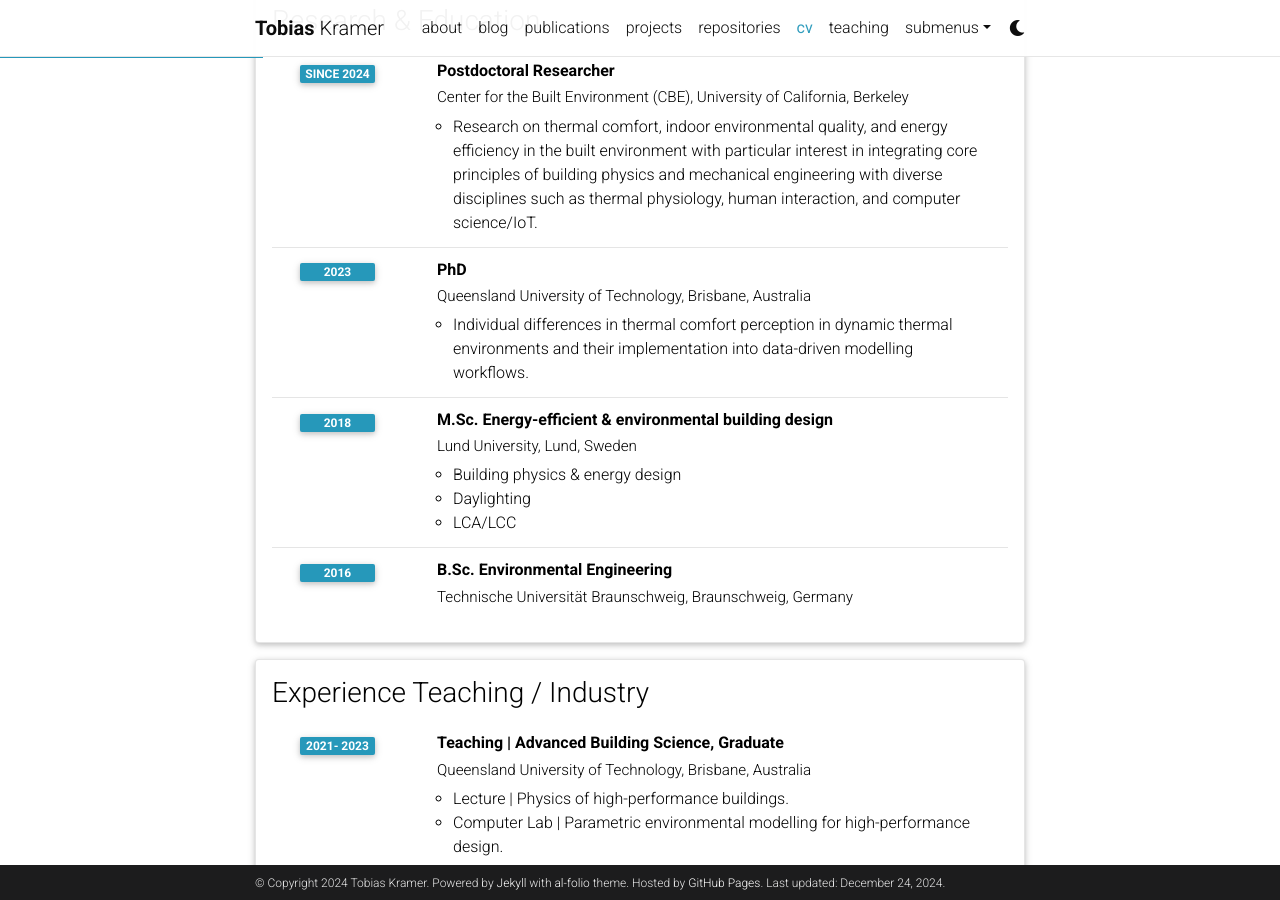
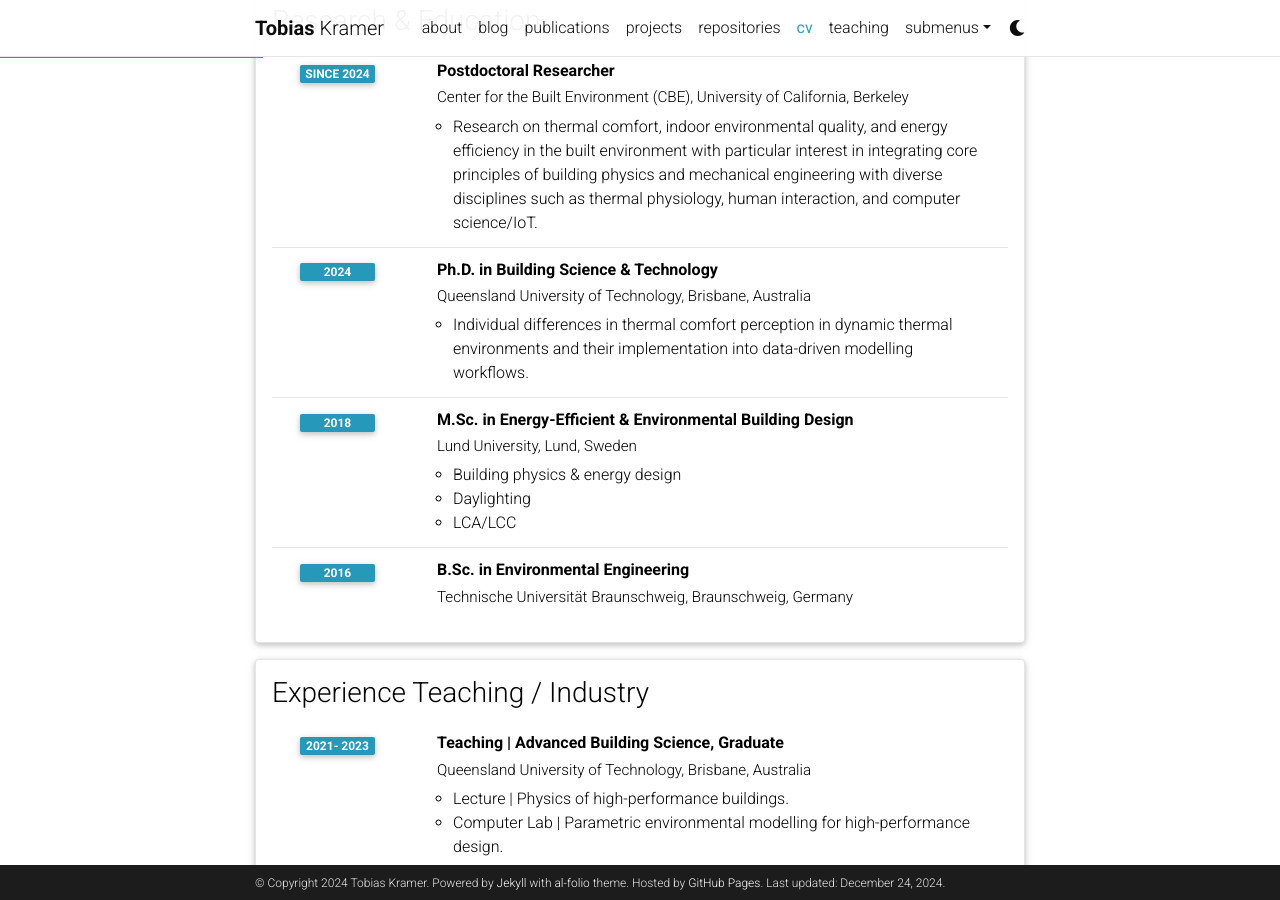
Before and after one commit to t-kramer/t-kramer.github.io, a Jekyll site: the page built from _pages/cv.md, in a window 1280 px wide and 900 px high, scrolled down 406 px. Built offline with Jekyll 4.4.1, drawn with Linux system fonts in a browser that asks for light colours; comment, search, counter and statistics services are not loaded; a style sheet for code colours, icons or effects is not loaded.

Commit message:
build: update CV

```diff
--- a/_data/cv.yml
+++ b/_data/cv.yml
@@ -24,9 +24,9 @@
         #   contents:
         #     - Sub-description 1.
         #     - Sub-description 2.
-    - title: PhD
+    - title: Ph.D. in Building Science & Technology
       institution: Queensland University of Technology, Brisbane, Australia
-      year: 2023
+      year: 2024
       description:
         Individual differences in thermal comfort perception in dynamic thermal environments and their
         implementation into data-driven modelling workflows.
@@ -35,14 +35,14 @@
         #   contents:
         #     - Sub-description 1.
         #     - Sub-description 2.
-    - title: M.Sc. Energy-efficient & environmental building design
+    - title: M.Sc. in Energy-Efficient & Environmental Building Design
       institution: Lund University, Lund, Sweden
       year: 2018
       description:
         - Building physics & energy design
         - Daylighting
         - LCA/LCC
-    - title: B.Sc. Environmental Engineering
+    - title: B.Sc. in Environmental Engineering
       institution: Technische Universität Braunschweig, Braunschweig, Germany
       year: 2016
 
```
